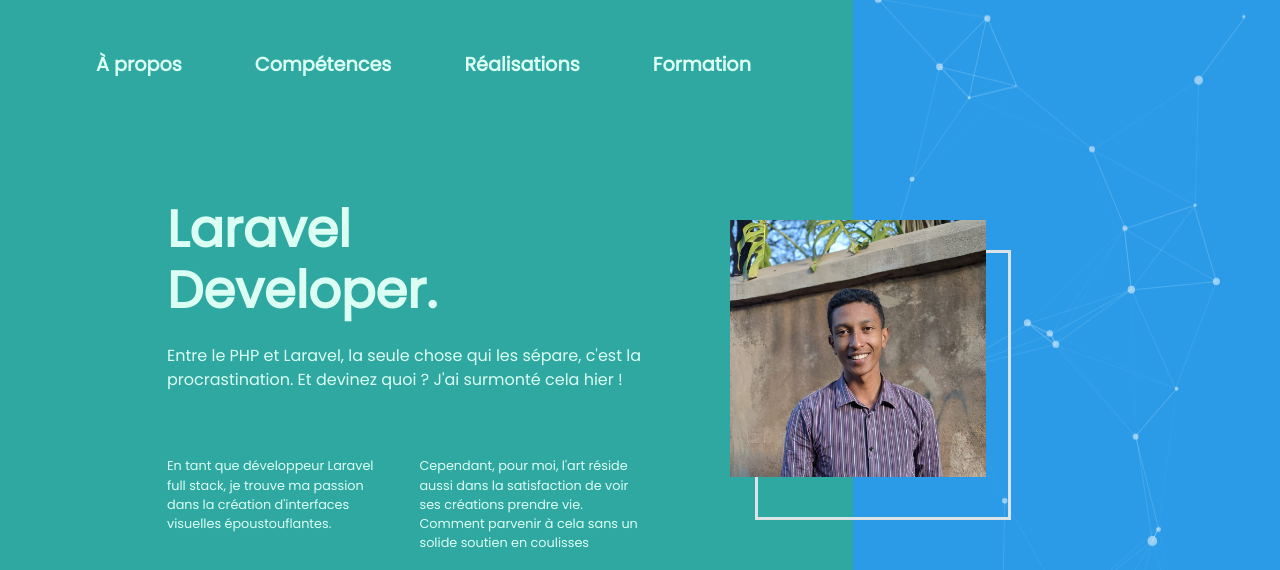
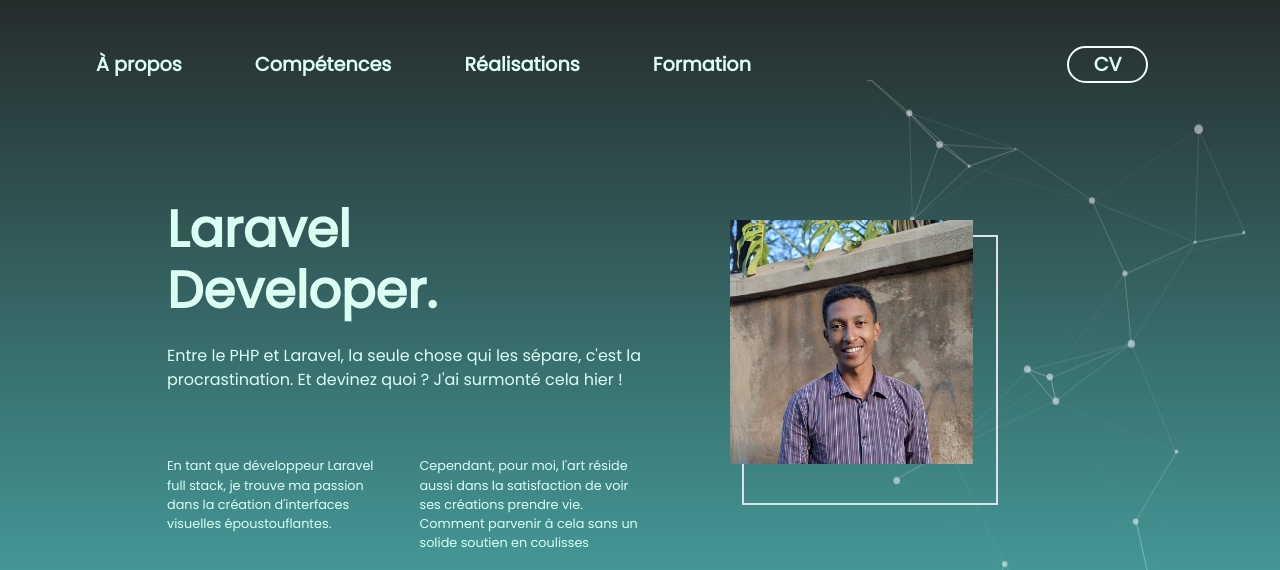
Before and after one commit to Julio23F/Julio23F.github.io, a plain HTML site: page index.html in a window 1280 px wide. Shown: the top 570 px of the page. Drawn offline with nearby package versions, Linux system fonts and the light colour scheme.

Commit message:
Ajout du CV

```diff
--- a/index.html
+++ b/index.html
@@ -38,7 +38,8 @@
             </div>
         </div>
         <div class="annimation col-4" >
-            <div id="particles-js"></div>
+
+            <div id="particles-js"><a href="#" class="cv">CV</a></div>
         </div>
     </section>
 
--- a/style/portfolio.css
+++ b/style/portfolio.css
@@ -41,16 +41,20 @@
     font-size: 0.8em;
 }
 
-/* ---- particles.js container ---- */
+body{
+    background: linear-gradient( to bottom, #252c2c, #4aafac)
+}
 
 .info{
     padding: 4% 8% 2% 5%;
-    background-color: #2fa8a2
+}
+.annimation{
+    padding: 4% 0 0 0;
 }
 #particles-js{
     width: 100%;
     height: 100%;
-    background-color:#2b9be8;
+
     background-image: url('');
     background-size: cover;
     background-position: 50% 50%;
@@ -60,7 +64,7 @@
 #profil{
     position: absolute;
     left: 57%;
-    width: 20%;
+    width: 19%;
     top: 220px;
     z-index: 3000;
 }
@@ -70,11 +74,28 @@
     z-index: 3000;
 }
 #shadow{
-    border: #dbe3e7 solid 3px;
+    border: #dbe3e7 solid 2px;
     height: 270px;
     width: 20%;
     position: absolute;
-    top: 250px;
-    left: 59%;
+    top: 235px;
+    left: 58%;
 
 }
+
+.cv{
+    padding: 3px 25px;
+    color: rgb(219, 255, 243);
+    border: rgb(242, 252, 248) solid 2px;
+    border-radius: 25px;
+    text-align: center;
+    font-weight: bolder;
+    font-size: 1.2em;
+    margin-left: 50%;
+}
+.cv:hover{
+    cursor: pointer;
+    background-color: rgb(219, 255, 243);
+    color: #252c2c;
+    transition: 0.257s ease-in-out;
+}
```
Also changed, not shown: 1 other file.
